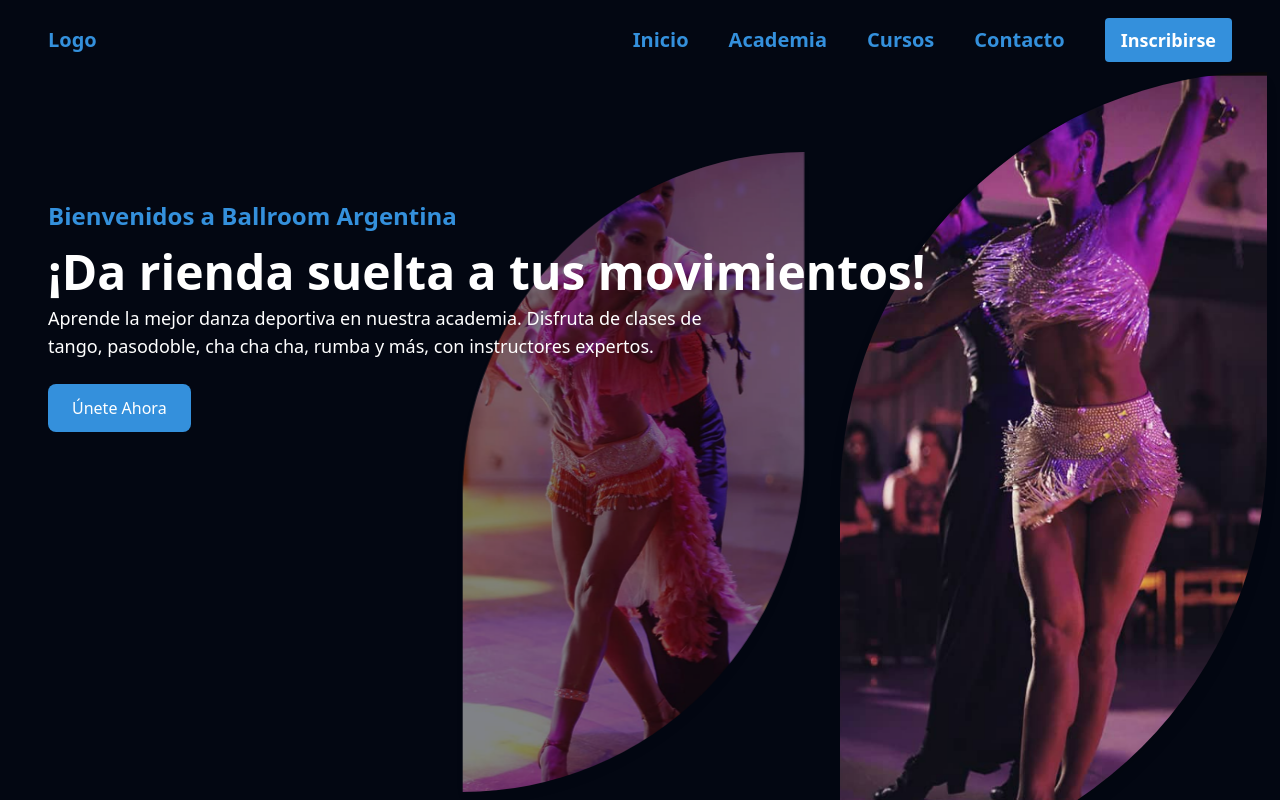
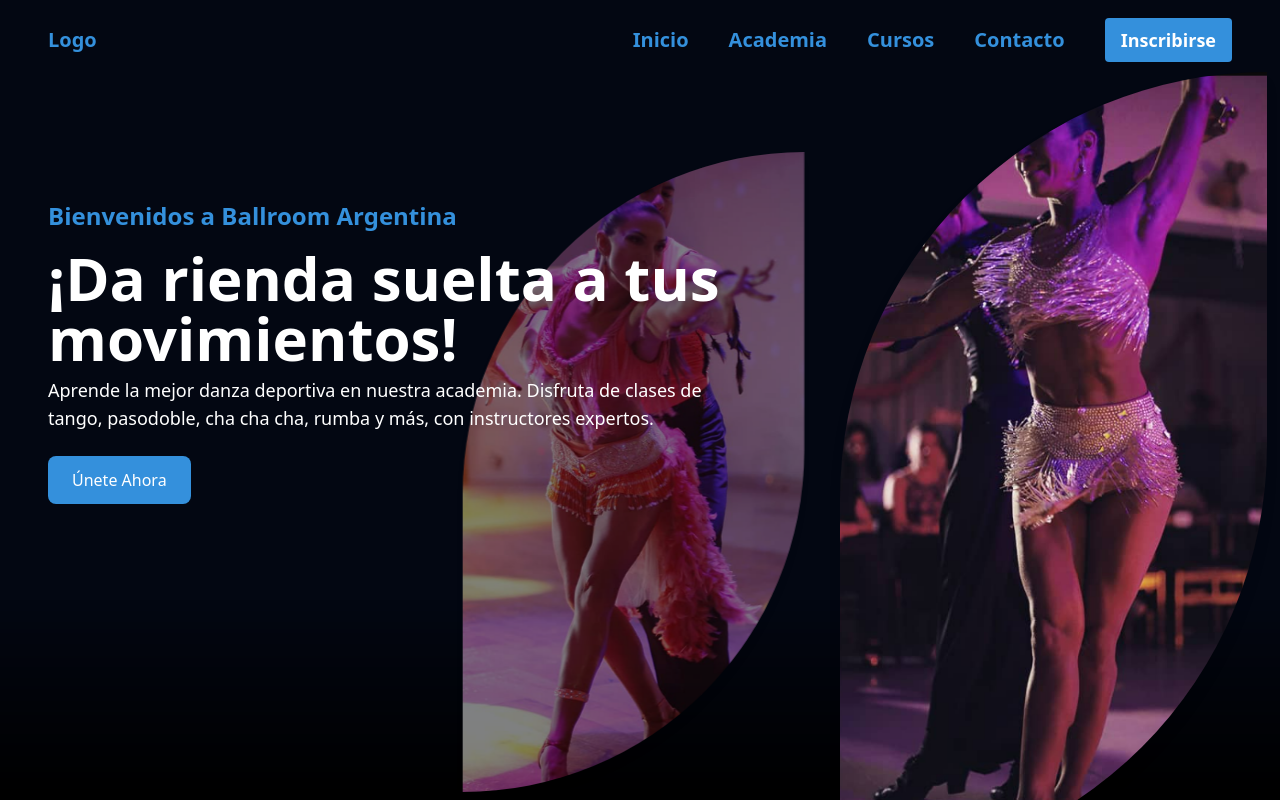
Before and after one commit to Nicolas-Daniel-Rodriguez/ballroom-argentina, a React (Create React App) app: page / in a window 1280 px wide. Built offline with nearby package versions, Linux system fonts and the light colour scheme.

Commit message:
detalle inferior hero

```diff
--- a/src/components/Hero.js
+++ b/src/components/Hero.js
@@ -36,7 +36,7 @@ const Hero = () => {
         <p className="text-primary text-2xl font-bold">Bienvenidos a Ballroom Argentina</p>
 
         {/* Título grande */}
-        <h1 className="text-5xl font-bold mt-4">¡Da rienda suelta a tus movimientos!</h1>
+        <h1 className="text-6xl font-bold mt-4 max-w-2xl">¡Da rienda suelta a tus movimientos!</h1>
 
         {/* Párrafo corto */}
         <p className="text-lg mt-2 max-w-2xl">
@@ -75,6 +75,7 @@ const Hero = () => {
           );
         })}
       </div>
+      <div className="absolute bottom-0 left-0 w-full h-1/4 bg-gradient-to-t from-black to-transparent"></div>
     </div>
   );
 };
```
